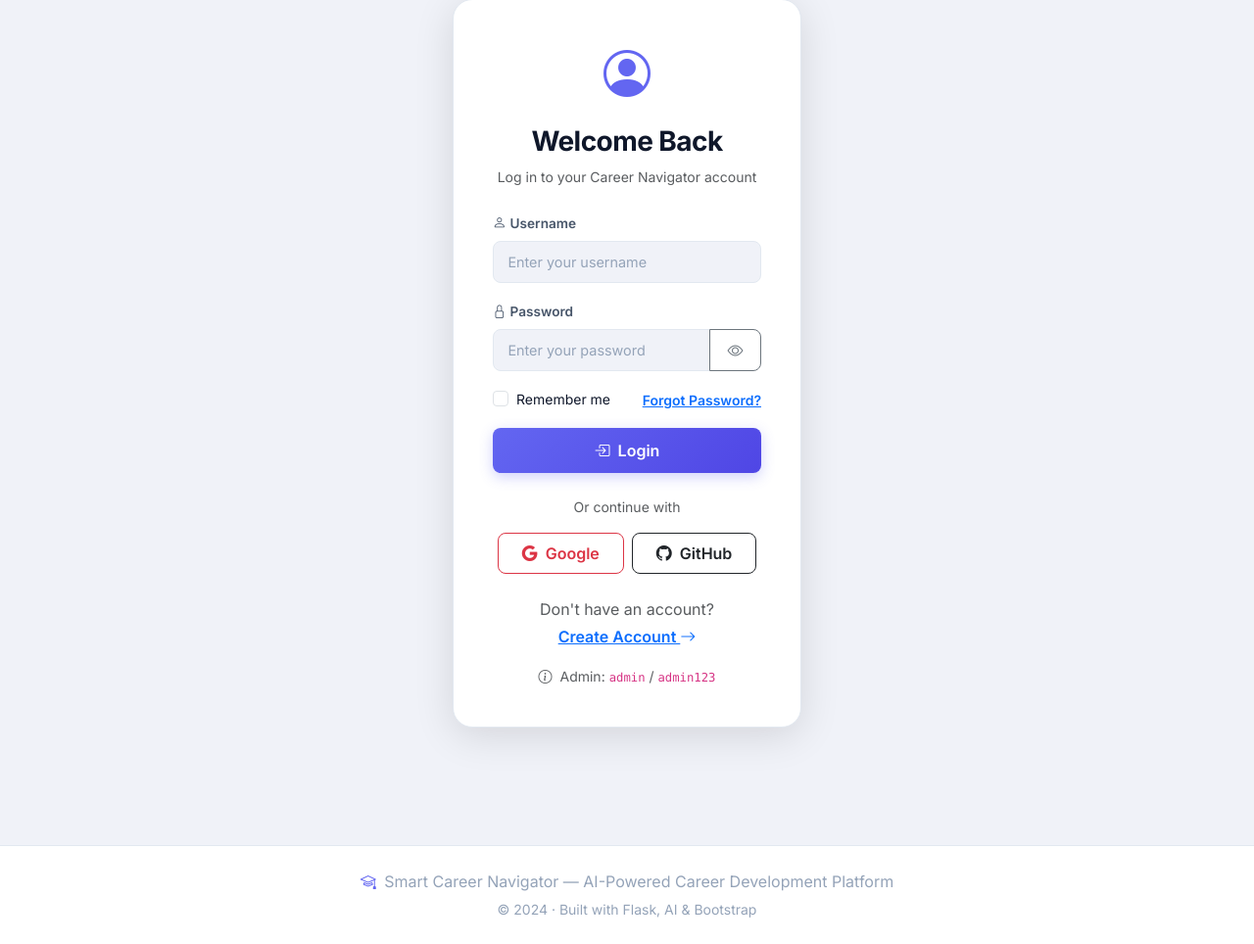
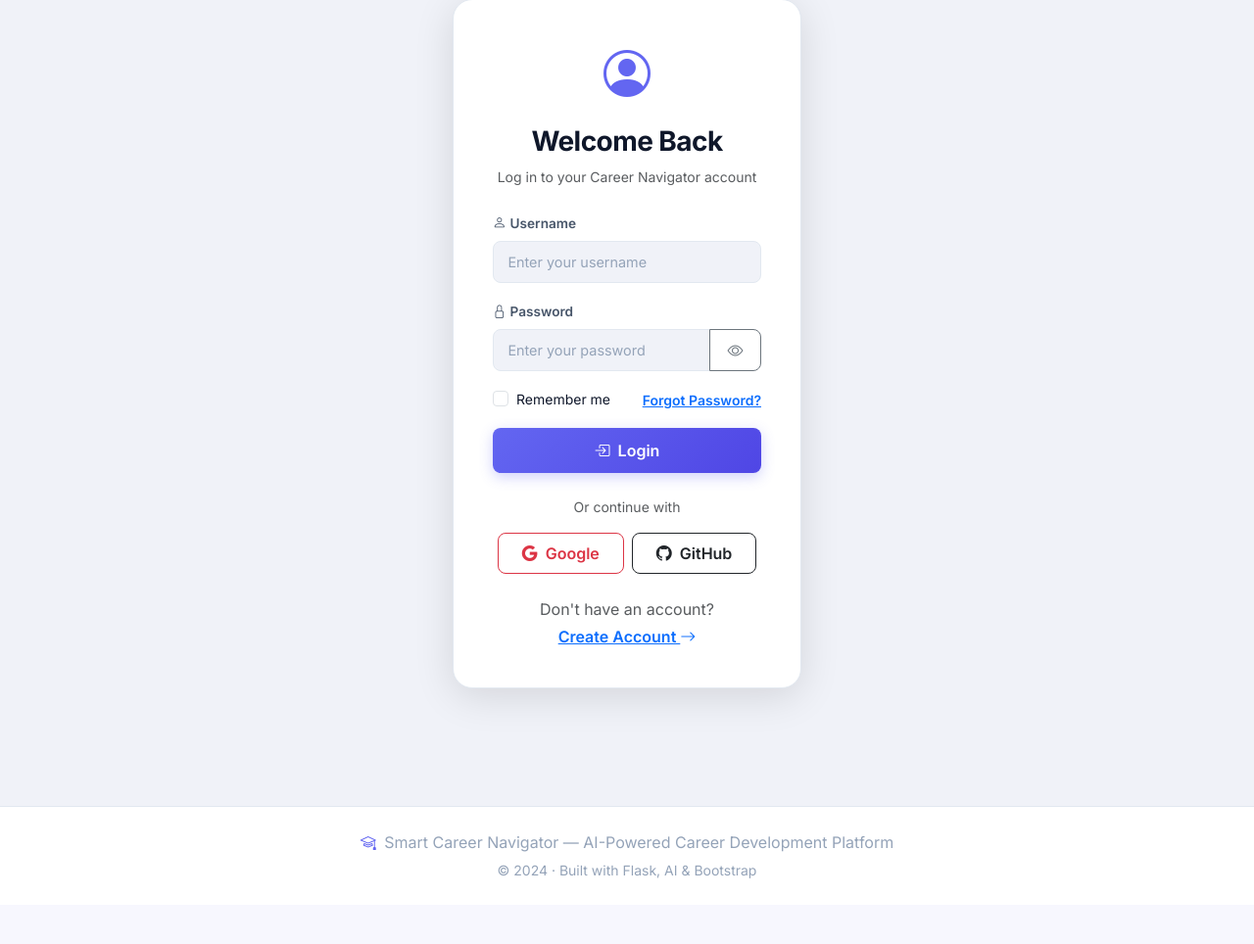
Before and after one commit to llenu119/Smart-Career-Navigator, a Flask app: template CSP/templates/login.html in a window 1280 px wide. Shown: the part 155-1119 px from the top of the page at 98% size. After the commit the page ends 1052 px from the top, so only its background shows below. Run offline with Flask 3, Linux system fonts and the light colour scheme; the template is opened without the code that fills it, so the values that code supplies are empty; parts of the project's set-up code (start-up, migrations or seed data) failed here and were passed over; some libraries are stand-ins or nearby versions.

Commit message:
login page updated

```diff
--- a/CSP/templates/login.html
+++ b/CSP/templates/login.html
@@ -70,13 +70,6 @@
                         class="bi bi-arrow-right"></i></a>
             </div>
 
-            <!-- Admin Hint -->
-            <div class="text-center mt-3">
-                <small class="text-muted">
-                    <i class="bi bi-info-circle me-1"></i>
-                    Admin: <code>admin</code> / <code>admin123</code>
-                </small>
-            </div>
         </div>
     </div>
 </div>
```
